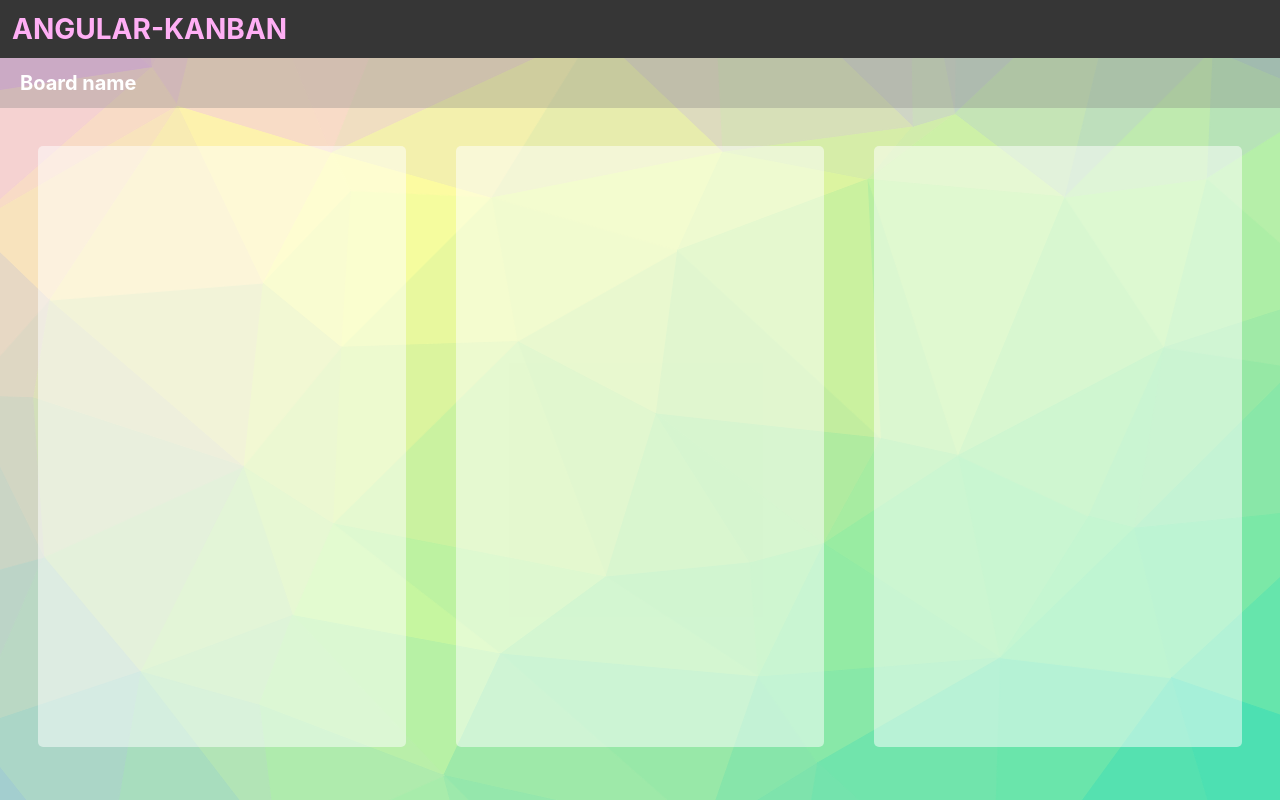
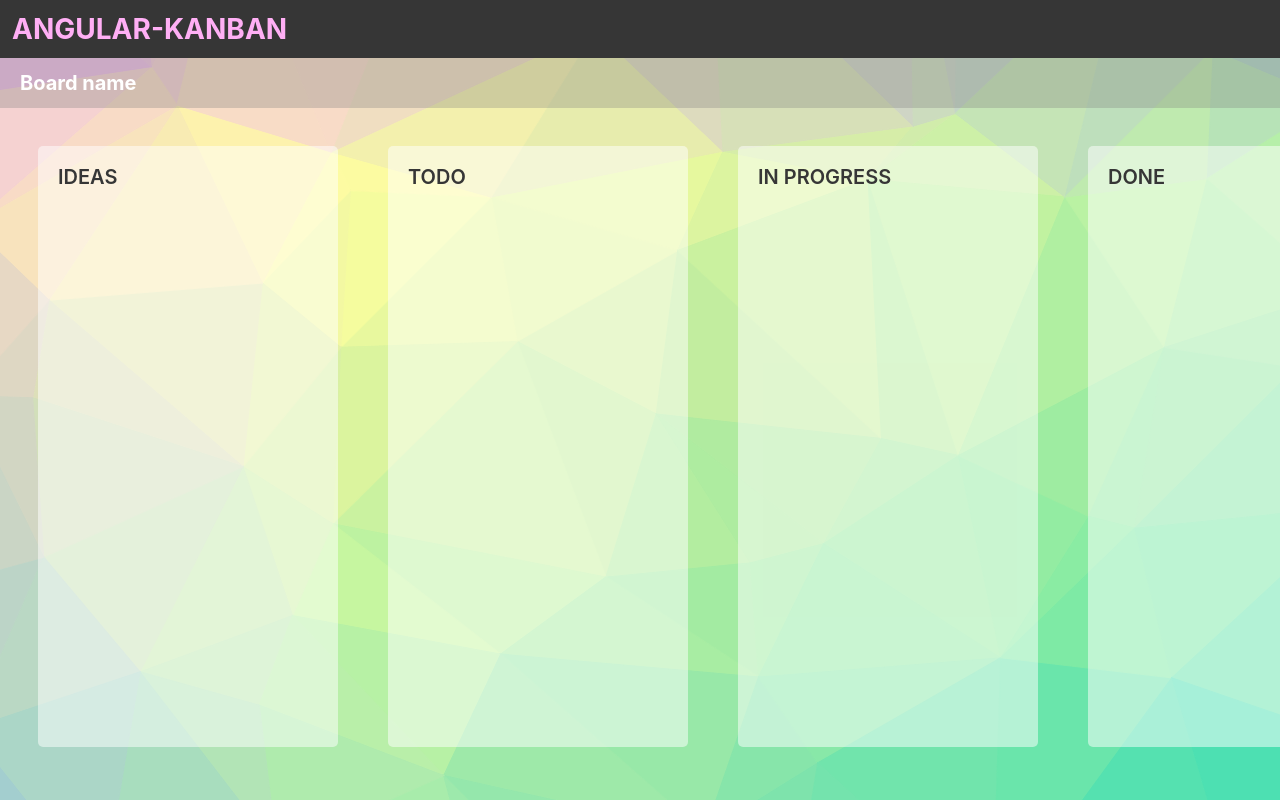
Before and after one commit to Dmitruk89/angular-kanban, an Angular app: page / in a window 1280 px wide. Built offline with nearby package versions, Linux system fonts and the light colour scheme.

Commit message:
feat: add column component

```diff
--- a/src/app/column-field/column-field.component.html
+++ /dev/null
@@ -1,5 +0,0 @@
-<div class="columns">
-  <div class="columns__item"></div>
-  <div class="columns__item"></div>
-  <div class="columns__item"></div>
-</div>
--- a/src/app/column-field/column-field.component.scss
+++ /dev/null
@@ -1,27 +0,0 @@
-:host {
-  display: flex;
-  flex: 1;
-  overflow-x: auto;
-  padding-bottom: 15px;
-
-  .columns {
-    display: flex;
-    flex-grow: 1;
-
-    &__item {
-      display: flex;
-      flex-direction: column;
-      flex: 1;
-
-      min-width: 300px;
-      margin: 50px;
-      &:not(:first-child) {
-        margin-left: 0;
-      }
-      padding: 20px;
-
-      background-color: rgba($color: #ffffff, $alpha: 0.5);
-      border-radius: 5px;
-    }
-  }
-}
--- /dev/null
+++ b/src/app/components/column-field/column-field.component.html
@@ -0,0 +1,6 @@
+<div class="columns">
+  <app-column name="ideas"></app-column>
+  <app-column name="todo"></app-column>
+  <app-column name="in progress"></app-column>
+  <app-column name="done"></app-column>
+</div>
--- /dev/null
+++ b/src/app/components/column-field/column-field.component.scss
@@ -0,0 +1,11 @@
+:host {
+  display: flex;
+  flex: 1;
+  overflow-x: auto;
+  padding-bottom: 15px;
+
+  .columns {
+    display: flex;
+    flex-grow: 1;
+  }
+}
--- /dev/null
+++ b/src/app/components/column/column.component.html
@@ -0,0 +1 @@
+<p class="title">{{ name | uppercase }}</p>
--- /dev/null
+++ b/src/app/components/column/column.component.scss
@@ -0,0 +1,19 @@
+:host {
+  display: flex;
+  flex-direction: column;
+  flex: 1;
+
+  min-width: 300px;
+  margin: 50px;
+  &:not(:first-child) {
+    margin-left: 0;
+  }
+  padding: 20px;
+
+  background-color: rgba($color: #ffffff, $alpha: 0.5);
+  border-radius: 5px;
+
+  .title {
+    font-size: 20px;
+  }
+}
--- /dev/null
+++ b/src/app/components/column/column.component.ts
@@ -0,0 +1,13 @@
+import { Component, Input, OnInit } from '@angular/core';
+
+@Component({
+  selector: 'app-column',
+  templateUrl: './column.component.html',
+  styleUrls: ['./column.component.scss'],
+})
+export class ColumnComponent implements OnInit {
+  constructor() {}
+  @Input() name!: string;
+
+  ngOnInit(): void {}
+}
```
Also changed, not shown: src/app/app.module.ts (+7 -8 lines), src/app/components/column-field/column-field.component.ts (renamed from src/app/column-field/column-field.component.ts), 2 other files (tests, documents, lock files or other folders).
